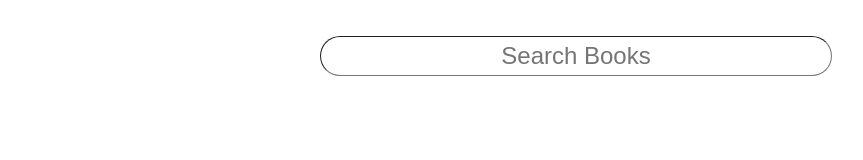
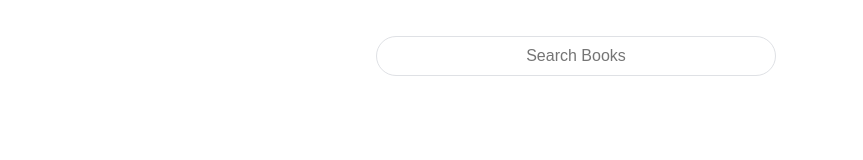
Before and after one commit to mSharifHub/BookListReactApp, a React (Create React App) app: page / in a window 1280 px wide. Shown: the top 160 px of the page, without its empty margins (64-927 px from the left). Built offline with nearby package versions, Linux system fonts and the light colour scheme.

Commit message:
added css for search input

```diff
--- a/src/Components/BookListComponent.js
+++ b/src/Components/BookListComponent.js
@@ -20,7 +20,6 @@ const Books = [
 
 const BookList = () => {
     const [searchTerm, setSearchTerm] = useState("");
-    const [recentSearches,setRecentSearch] = useState([])
 
     const filteredBooks = Books.filter((book) => book.title.toLowerCase().includes(searchTerm.toLowerCase()));
 
@@ -28,31 +27,30 @@ const BookList = () => {
         setSearchTerm(event.target.value);
     };
 
-    const handleSearchSubmit = (event)=>{
-
-    }
-
     return (
         <>
             <SearchForm searchTerm={searchTerm} handleSearchChange={handleSearchChange} />
 
             <section className="booklist">
-
                 {filteredBooks.map((book, index) => {
                     return <Book {...book} key={index} />;
                 })}
-
             </section>
         </>
     );
 };
 
 const SearchForm = ({ searchTerm, handleSearchChange }) => {
-
     return (
-        <div className="search-container">
-            <input type="text" value={searchTerm} onChange={handleSearchChange} placeholder="Search Books" />
-        </div>
+        <form>
+            <div className="search-container">
+                <input type="text"
+                       value={searchTerm}
+                       onChange={handleSearchChange}
+                       placeholder="Search Books"
+                />
+            </div>
+        </form>
     );
 };
 export default BookList;
--- a/src/index.css
+++ b/src/index.css
@@ -50,37 +50,26 @@ body {
 }
 
 
-.book-select-button{
-   display: flex;
-   justify-content: center;
-   align-items: center;
-}
-
-.book-select-button button{
-    margin-top:2rem ;
-    width: 90px;
-    height: 40px;
-    border-radius: 10px;
-    background-color: rgb(145, 145, 145);
-    border: none;
-    font-size: inherit;
-    font-weight: bold;
-    color: white;
-}
-
 .search-container{
+    position: relative;
     padding: 1rem;
     text-align: center;
-    margin-top: 20px;
+    width: fit-content;
+    margin: 20px auto;
 }
 
 .search-container input{
     text-align: center;
-    border-radius: 20rem;
-    border-width: 0.3px;
-    padding:5px 100px;
-    font-size: x-large;
+    border-radius:24px ;
+    border:1px solid #dfe1e5;
+    padding:10px 20px;
+    font-size: 16px;
     outline: none;
+    width: 400px;
+    box-shadow: none;
+    transition: box-shadow 200ms ease;
+}
 
-
+.search-container input:focus {
+    box-shadow: 0 1px 6px rgba(32, 33, 36, 0.28);
 }
```
